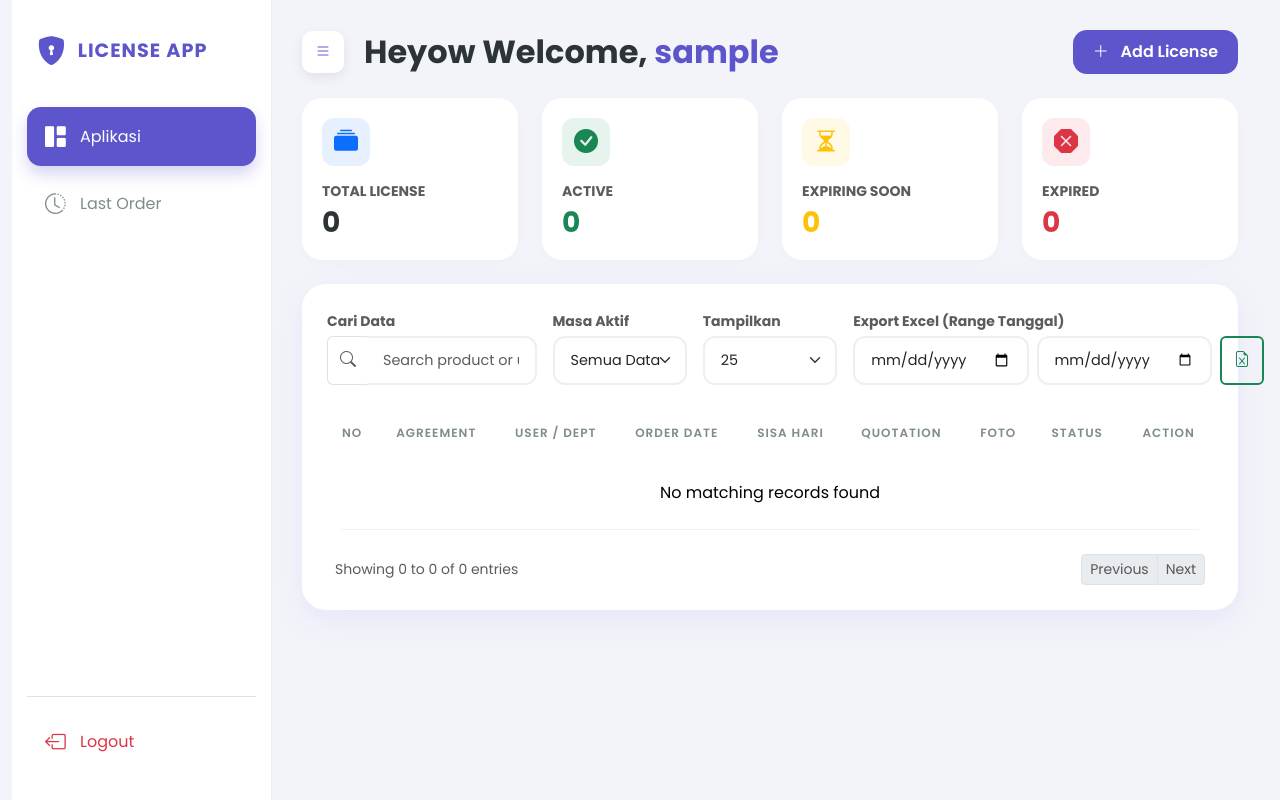
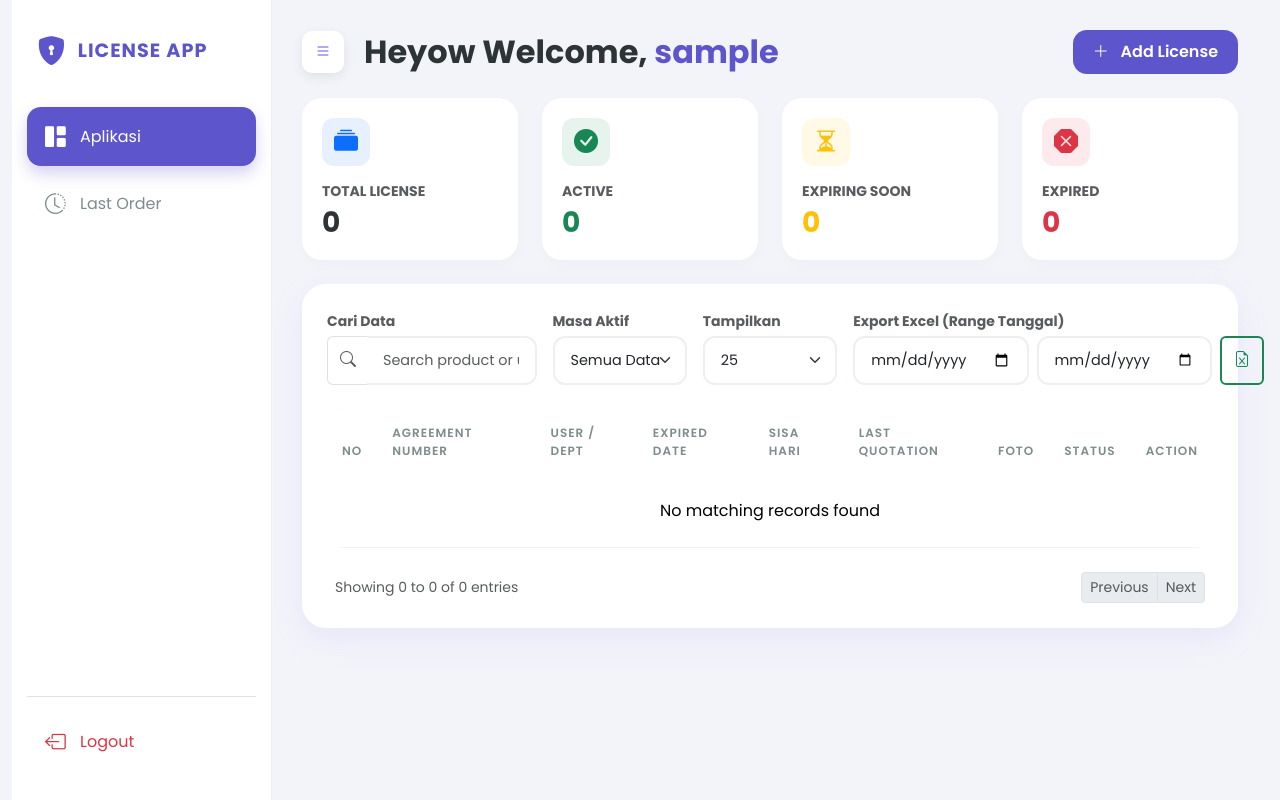
Before and after one commit to IniAku16/license_aplikasi, a PHP site: page / in a window 1280 px wide. Run offline with PHP 8.4, Linux system fonts and the light colour scheme; the visitor is signed in with stand-in values (Sample User, id 1); data that the repository does not hold is empty.

Commit message:
23-04-2026

```diff
--- a/cron/last_email_sent.txt
+++ b/cron/last_email_sent.txt
@@ -1 +1 @@
-2026-04-20
+2026-04-23
--- a/views/products/index.php
+++ b/views/products/index.php
@@ -305,11 +305,11 @@ $activePage = 'products';
                             <thead>
                                 <tr>
                                     <th>No</th>
-                                    <th>Agreement</th>
+                                    <th>Agreement Number</th>
                                     <th>User / Dept</th>
-                                    <th>Order Date</th>
+                                    <th>Expired Date</th>
                                     <th>Sisa Hari</th>
-                                    <th>Quotation</th>
+                                    <th>Last Quotation</th>
                                     <th>Foto</th>
                                     <th>Status</th>
                                     <th class="text-center">Action</th>
@@ -428,7 +428,7 @@ $activePage = 'products';
                             </div>
 
                             <div class="col-md-6 mb-3">
-                                <label class="form-label">Order Date</label>
+                                <label class="form-label">Expired Date</label>
                                 <input type="date" class="form-control" name="order_date" required>
                             </div>
 
@@ -485,7 +485,7 @@ $activePage = 'products';
                             </div>
 
                             <div class="col-md-6 mb-3">
-                                <label class="form-label">Order Date</label>
+                                <label class="form-label">Expired Date</label>
                                 <input type="date" class="form-control" id="edit_order_date" name="order_date" required>
                             </div>
 
```
Also changed, not shown: cron/email_reminder.php (+6 -1 lines), cron/request.php (+14 -8 lines), public/uploads/IMG_1776825594_69e834fa5c514.png (deleted).
